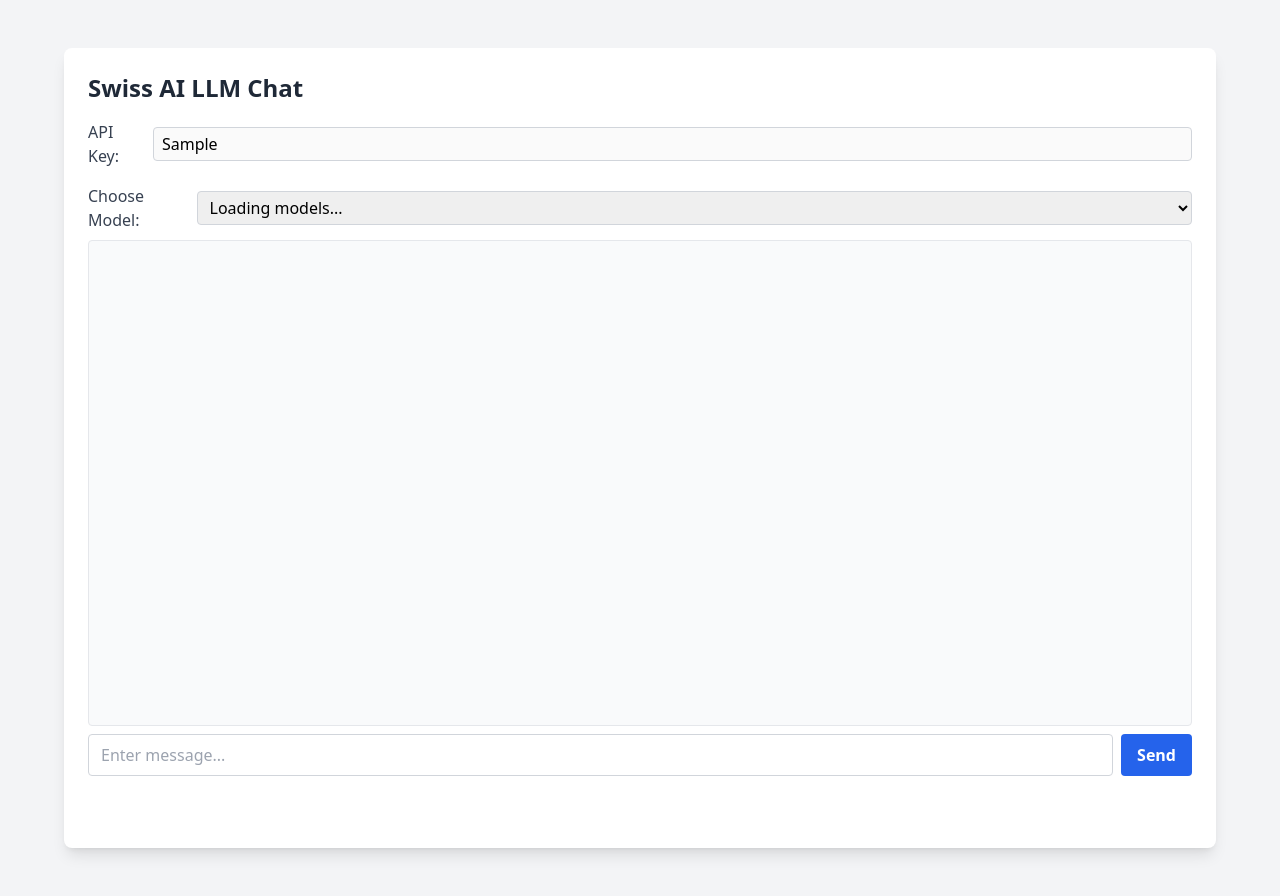
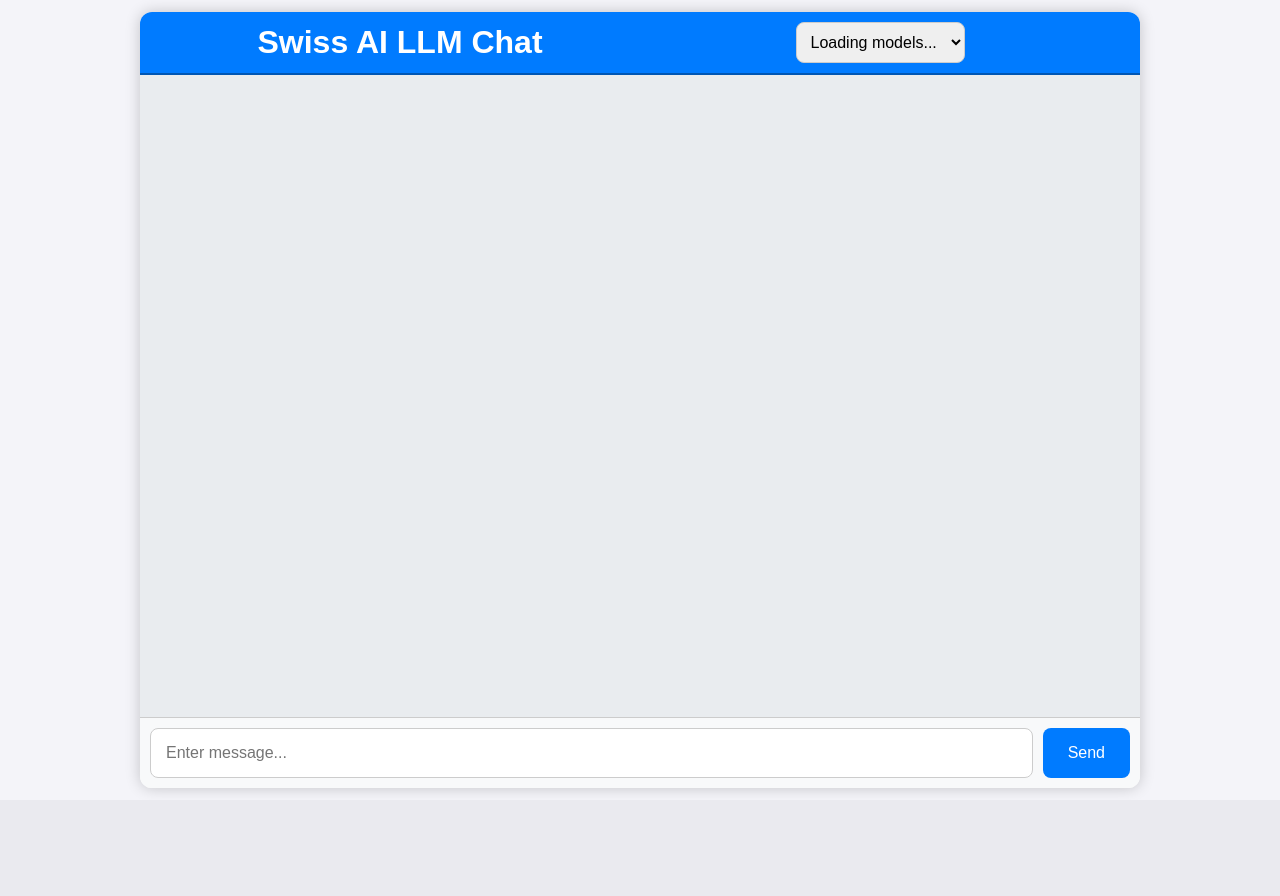
Before and after one commit to swiss-ai/llm-proxy, a FastAPI app: template templates/chat_gui.html in a window 1280 px wide. After the commit the page ends 789 px from the top, so only its background shows below. Run offline with FastAPI, Linux system fonts and the light colour scheme; the template is opened without the code that fills it: most values are stand-ins (such as "Sample title", 1, 10 or a date in 2020); some libraries are stand-ins or nearby versions.

Commit message:
chat gui: history, bug fixes, new interface

```diff
--- /dev/null
+++ b/static/chat.css
@@ -0,0 +1,222 @@
+body {
+  font-family: Arial, sans-serif;
+  margin: 0;
+  padding: 0;
+  display: flex;
+  justify-content: center;
+  align-items: center;
+  min-height: 100vh;
+  background-color: #f4f4f9;
+}
+
+#appContainer {
+  width: 1000px;
+  height: 97vh;
+  margin: 5px;
+  background-color: #fff;
+  box-shadow: 0 0 15px rgba(0, 0, 0, 0.2);
+  border-radius: 12px;
+  overflow: hidden;
+  display: flex;
+  flex-direction: column;
+}
+
+#header {
+  padding: 3px;
+  background-color: #007bff;
+  color: white;
+  text-align: center;
+  border-bottom: 2px solid #0056b3;
+}
+
+.model-selector {
+  margin-top: 10px;
+  display: flex;
+  justify-content: center;
+  align-items: center;
+}
+
+label {
+  font-size: 16px;
+  margin-right: 10px;
+  font-weight: bold;
+}
+
+.custom-dropdown select {
+  padding: 10px;
+  border: 1px solid #ccc;
+  border-radius: 8px;
+  font-size: 16px;
+  outline: none;
+  cursor: pointer;
+}
+
+.custom-dropdown select:focus {
+  border-color: #007bff;
+}
+
+.chat-history {
+  flex-grow: 1;
+  overflow-y: auto;
+  padding: 20px;
+  background-color: #e9ecef;
+  display: flex;
+  flex-direction: column;
+  gap: 10px;
+}
+
+.container {
+  border-radius: 12px;
+  max-width: 70%;
+}
+
+.user-container {
+  background-color: #007bff;
+  color: white;
+  align-self: flex-end;
+}
+
+.darker {
+  background-color: #e1e1e1;
+  color: black;
+  align-self: flex-start;
+}
+
+.input-container {
+  display: flex;
+  border-top: 1px solid #ccc;
+  padding: 10px;
+  background-color: #f8f9fa;
+}
+
+.input-field {
+  flex-grow: 1;
+  padding: 15px;
+  border: 1px solid #ccc;
+  border-radius: 8px;
+  font-size: 16px;
+  outline: none;
+}
+
+.input-field:focus {
+  border-color: #007bff;
+}
+
+.btn {
+  margin-left: 10px;
+  background-color: #007bff;
+  color: white;
+  border: none;
+  padding: 15px 25px;
+  font-size: 16px;
+  border-radius: 8px;
+  cursor: pointer;
+}
+
+.btn::before {
+  content: "Send";
+}
+
+.btn:hover {
+  background-color: #0056b3;
+}
+
+.d-none {
+  display: none;
+}
+
+/* Scrollbar styles */
+.chat-history::-webkit-scrollbar {
+  width: 10px;
+}
+
+.chat-history::-webkit-scrollbar-thumb {
+  background-color: #ccc;
+  border-radius: 8px;
+}
+
+.chat-history::-webkit-scrollbar-thumb:hover {
+  background-color: #aaa;
+}
+
+#chatOutput > .container > p {
+  margin: 10px;
+}
+
+/* Adjust header for responsive design */
+#header {
+  padding: 10px 20px;
+  display: flex;
+  flex-direction: row;
+  justify-content: space-between;
+  align-items: center;
+  flex-wrap: wrap;
+  background-color: #007bff;
+  color: white;
+  text-align: center;
+  border-bottom: 2px solid #0056b3;
+}
+
+#header h1 {
+  margin: 0;
+  flex: 1;
+  text-align: center;
+}
+
+.model-selector {
+  margin-top: 0;
+  flex: 1;
+  display: flex;
+  justify-content: center;
+}
+
+.custom-dropdown select {
+  width: 100%;
+  max-width: 200px;
+}
+
+
+/* Adjust message styles for smartphones */
+@media (max-width: 768px) {
+  .btn::before {
+    content: "\f124"; /* Unicode for the fa-location-arrow icon */
+    font-family: "Font Awesome 5 Free"; /* Font Awesome font */
+    font-weight: 900; /* Font Awesome solid weight */
+    display: inline-block;
+    transform: rotate(45deg); /* Rotate 45 degrees clockwise */
+    margin-right: 5px; /* Space between icon and text */
+  }
+
+  .btn {
+    padding: 10px;
+    font-size: 26px;
+  }
+
+  .chat-history .container {
+    max-width: 100%;
+  }
+
+  #appContainer {
+    border-radius: 0;
+    height: 100vh;
+    margin: 0;
+  }
+
+  #header {
+    flex-direction: column;
+    text-align: center;
+  }
+
+  #header h1,
+  .model-selector {
+    width: 100%;
+    font-size: larger;
+  }
+
+  .custom-dropdown select {
+    max-width: none;
+    padding: 2px;
+  }
+
+  sendBtn
+}
--- a/static/chat.js
+++ b/static/chat.js
@@ -1,8 +1,10 @@
+
 window.onload = function () {
+  let chatHistory = []; // Persistent chat history
+
   const sendBtnElem = document.getElementById("sendBtn");
   const chatMessageElem = document.getElementById("chatMessage");
   const chatOutputElem = document.getElementById("chatOutput");
-    const loadingContainerElem = document.getElementById("loadingContainer");
   const modelSelectElem = document.getElementById("modelSelect");
 
   // Call fetchModels when the page loads
@@ -19,8 +21,7 @@ window.onload = function () {
 
     if (message) {
       generateUserChatBubble(message);
-            loadingContainerElem.classList.remove("invisible");
-            sendChatGPTMessage(message, selectedModel, generateAIChatBubble);
+      sendMessage(message, selectedModel, generateAIChatBubble);
       chatMessageElem.value = "";
     } else {
       alert("Please enter a message.");
@@ -28,79 +29,60 @@ window.onload = function () {
   });
 
   function fetchModels() {
-        fetch('https://fmapi.swissai.cscs.ch/models')  // Ensure this is the correct path
-            .then(response => response.json())
+    const BASE_URL = "https://fmapi.swissai.cscs.ch/models";
+
+    fetch(BASE_URL, {
+      method: "GET",
+      headers: {
+        "Content-Type": "application/json",
+      },
+    })
+      .then(response => {
+        if (!response.ok) {
+          throw new Error(`Error fetching models: ${response.status} ${response.statusText}`);
+        }
+        return response.json();
+      })
       .then(data => {
-                console.log(data.data)
         if (data.data && data.data.length > 0) {
-                    let models = data.data.map(model => model.id);
-                    // Populate models into the dropdown
-                    modelSelectElem.innerHTML = models.map(model => `<option value="${model}">${model}</option>`).join("");
+          const models = data.data.map(model => model.id); // Extract model IDs
+          modelSelectElem.innerHTML = models
+            .map(model => `<option value="${model}">${model}</option>`)
+            .join("");
         } else {
-                    alert("No models available online");
+          alert("No models available.");
         }
       })
-            .catch(() => {
-                alert("Error fetching models from the server.");
+      .catch(error => {
+        alert("Error fetching models from the API.");
+        console.error(error);
       });
   }
 
   function generateUserChatBubble(message) {
-        const chatMessageDiv = document.createElement("div");
-        chatMessageDiv.className = "flex items-start space-x-3 mb-3";
-        const userAvatar = document.createElement("img");
-
-        try {
-            let user = document.cookie.split(';').find((cookie) => cookie.includes('user')).split('=')[1];
-            user = JSON.parse(decodeURIComponent(user)).user;
-            let userEmailHash = CryptoJS.MD5("test@test.com");
-            userAvatar.src = `https://www.gravatar.com/avatar/${userEmailHash}?s=48&d=identicon`;
-        }
-        catch (error) {
-            userAvatar.src = "/static/images/user_avatar.png"; // Make sure this image exists
-            console.error("Error parsing user cookie:", error);
-        }
-
-        userAvatar.alt = "User Avatar";
-        userAvatar.className = "w-8 h-8 rounded-full";
-
-        const messageDiv = document.createElement("div");
-        messageDiv.className = "bg-blue-100 text-gray-800 px-4 py-2 rounded-lg max-w-md break-words";
-        messageDiv.innerHTML = `<md-block>${message}</md-block>`;
-
-        chatMessageDiv.appendChild(userAvatar);
-        chatMessageDiv.appendChild(messageDiv);
-
-        chatOutputElem.appendChild(chatMessageDiv);
+    const chatBubbleElem = document.createElement("div");
+    chatBubbleElem.classList.add("container", "user-container");
+    chatBubbleElem.innerHTML = `<p>${message}</p>`;
+    chatOutputElem.appendChild(chatBubbleElem);
     chatOutputElem.scrollTop = chatOutputElem.scrollHeight;
   }
 
-    function generateAIChatBubble(message) {
-        const chatMessageDiv = document.createElement("div");
-        chatMessageDiv.className = "flex items-start space-x-3 mb-3";
+  function generateAIChatBubble() {
+    const chatBubbleElem = document.createElement("div");
+    chatBubbleElem.classList.add("container", "darker");
+    const messageElem = document.createElement("p");
+    chatBubbleElem.appendChild(messageElem);
+    chatOutputElem.appendChild(chatBubbleElem);
+    chatOutputElem.scrollTop = chatOutputElem.scrollHeight;
 
-        const modelAvatar = document.createElement("img");
-        modelAvatar.src = "/static/images/model_avatar.png"; // Make sure this image exists
-        modelAvatar.alt = "Model Avatar";
-        modelAvatar.className = "w-8 h-8 rounded-full";
-
-        const messageDiv = document.createElement("div");
-        messageDiv.className = "bg-green-100 text-gray-800 px-4 py-2 rounded-lg max-w-md break-words";
-        messageDiv.innerHTML = `<md-block>${message}</md-block>`;
-
-        chatMessageDiv.appendChild(modelAvatar);
-        chatMessageDiv.appendChild(messageDiv);
-
-        chatOutputElem.appendChild(chatMessageDiv);
-        chatOutputElem.scrollTop = chatOutputElem.scrollHeight;
-        loadingContainerElem.classList.add("invisible");
-        return messageDiv;
+    return messageElem;
   }
 
-    async function sendChatGPTMessage(message, model, onSuccessCallback) {
-        const chatHistory = [{ role: "user", content: message.trim() }];
+  async function sendMessage(message, model, onSuccessCallback) {
+    chatHistory.push({ role: "user", content: message.trim() }); // Add user message to history
+
     const BASE_URL = "https://fmapi.swissai.cscs.ch/chat/completions";
-        const API_KEY = document.getElementById("apiKey").value;
+
     const messageBody = {
       model: model,
       messages: chatHistory,
@@ -127,10 +109,10 @@ window.onload = function () {
     const aiMessageElem = onSuccessCallback();
 
     let buffer = "";
-        aiMessageElem.textContent = ""
     while (true) {
       const { value, done } = await reader.read();
       if (done) break;
+
       buffer += decoder.decode(value, { stream: true });
       const chunks = buffer.split("\n\n");
       buffer = chunks.pop(); // Keep incomplete chunk in the buffer
@@ -144,20 +126,18 @@ window.onload = function () {
 
 	  try {
 	    const parsed = JSON.parse(data);
-                        if (parsed.choices && parsed.choices[0].delta.content) {
+	    if (parsed.choices && parsed.choices.length > 0 && parsed.choices[0].delta && parsed.choices[0].delta.content) {
 	      const partialText = parsed.choices[0].delta.content;
-                            // if partitialText is not undefined
-
-                            if (partialText) {
 	      aiMessageElem.textContent += partialText; // Append to the AI chat bubble
 	      chatOutputElem.scrollTop = chatOutputElem.scrollHeight;
 	    }
-                        }
 	  } catch (error) {
-                        console.error("Error parsing streaming response:", error);
+	    console.error("Error parsing streaming response:", error, data);
 	  }
         }
       }
     }
+
+    chatHistory.push({ role: "assistant", content: aiMessageElem.textContent });
   }
 };
--- a/templates/chat_gui.html
+++ b/templates/chat_gui.html
@@ -1,73 +1,40 @@
 <!DOCTYPE html>
 <html lang="en">
-
   <head>
     <meta charset="UTF-8">
     <meta name="viewport" content="width=device-width, initial-scale=1.0">
     <title>Swiss AI LLM Chat</title>
-	<script defer src="/static/chat.js"></script>
-	<script src="https://cdn.tailwindcss.com"></script>
-	<script
-		src="https://cdnjs.cloudflare.com/ajax/libs/crypto-js/4.0.0/core.min.js"></script>
-	<script
-		src="https://cdnjs.cloudflare.com/ajax/libs/crypto-js/3.1.9-1/md5.js"></script>
-
-	<script>
-		tailwind.config = {
-			theme: {
-				extend: {
-					colors: {
-						clifford: '#da373d',
-					}
-				}
-			}
-		}
-	</script>
+    <link rel="stylesheet" href="https://cdnjs.cloudflare.com/ajax/libs/font-awesome/6.0.0/css/all.min.css">
+    <link rel="stylesheet" href="static/chat.css">
+    <!-- For templates -->
+    <script>const API_KEY = "{{ api_key }}";</script>
+    <script defer src="static/chat.js"></script>
   </head>
-
-<body class="bg-gray-100 min-h-screen flex flex-col p-4 md:p-8 lg:p-12">
-	<div id="appContainer"
-		class="w-full max-w-full h-screen md:max-w-2xl lg:max-w-4xl xl:max-w-6xl bg-white rounded-lg shadow-lg p-6 flex flex-col gap-2 mx-auto">
-		<div id="header" class="flex flex-col gap-4">
-			<h2 class="text-2xl font-semibold text-gray-800">Swiss AI LLM Chat</h2>
-			<div class="flex flex-col sm:flex-row items-start sm:items-center gap-2">
-				<label for="apiKey" class="text-gray-700 font-medium w-full sm:w-auto">API Key:</label>
-				<input id="apiKey" type="text" placeholder="Enter API key"
-					value="{{ apiKey }}"
-					aria-disabled="true"
-					disabled
-					class="border border-gray-300 rounded px-2 py-1 w-full sm:flex-grow focus:outline-none focus:ring-2 focus:ring-blue-500">
-			</div>
-
-			<div class="model-selector flex flex-col sm:flex-row items-start sm:items-center gap-2">
-				<label for="modelSelect" class="text-gray-700 font-medium w-full sm:w-auto">Choose Model:</label>
-				<select id="modelSelect"
-					class="border border-gray-300 rounded px-2 py-1 w-full sm:flex-grow focus:outline-none focus:ring-2 focus:ring-blue-500">
+  <body>
+    <div id="appContainer">
+      <div id="header" class="responsive-header">
+        <h1>Swiss AI LLM Chat</h1>
+        <div class="model-selector">
+          <div class="custom-dropdown">
+            <select id="modelSelect">
               <option value="">Loading models...</option>
             </select>
+	    <!-- Templating: -->
+	    <!-- {% for model in models %} -->
+	    <!-- <option value="{{ model }}">{{ model }}</option> -->
+	    <!-- {% endfor %} -->
           </div>
         </div>
-
-		<!-- For the chat output, we use a responsive height that grows on larger screens -->
-		<div id="chatOutput"
-			class="chat-history overflow-y-auto border border-gray-200 rounded p-4 bg-gray-50 space-y-4 h-80 sm:h-96 md:h-[50vh] lg:h-[60vh] xl:h-[70vh]">
       </div>
-
-		<form id="chatForm" action="javascript:void(0)" class="flex flex-col sm:flex-row items-stretch gap-2">
-			<input id="chatMessage"
-				class="input-field flex-grow border border-gray-300 rounded px-3 py-2 focus:outline-none focus:ring-2 focus:ring-blue-500"
-				type="text" placeholder="Enter message..." name="usrnm">
-			<button type="submit" id="sendBtn"
-				class="btn bg-blue-600 text-white font-semibold py-2 px-4 rounded hover:bg-blue-700 focus:outline-none focus:ring-2 focus:ring-blue-500">
-				Send
-			</button>
+      <div id="chatOutput" class="chat-history">
+        <!-- Chat messages will appear here -->
+      </div>
+      <form id="chatForm" action="javascript:void(0)">
+        <div class="input-container">
+          <input id="chatMessage" class="input-field" type="text" placeholder="Enter message..." name="usrnm">
+	  <button type="submit" id="sendBtn" class="btn"></button>
+        </div>
       </form>
-
-		<div id="loadingContainer"
-			class="container darker d-none flex items-center justify-center bg-yellow-100 text-yellow-800 font-semibold py-2 px-4 rounded invisible">
-			<p>AI is thinking...</p>
-		</div>
     </div>
   </body>
-<script src="https://cdn.jsdelivr.net/gh/MarketingPipeline/Markdown-Tag/markdown-tag.js"></script>
 </html>
```
Also changed, not shown: static/images_obsolete/model_avatar.png (renamed from static/images/model_avatar.png), static/images_obsolete/user_avatar.png (renamed from static/images/user_avatar.png). Lines whose indentation alone changed are shown as unchanged.
